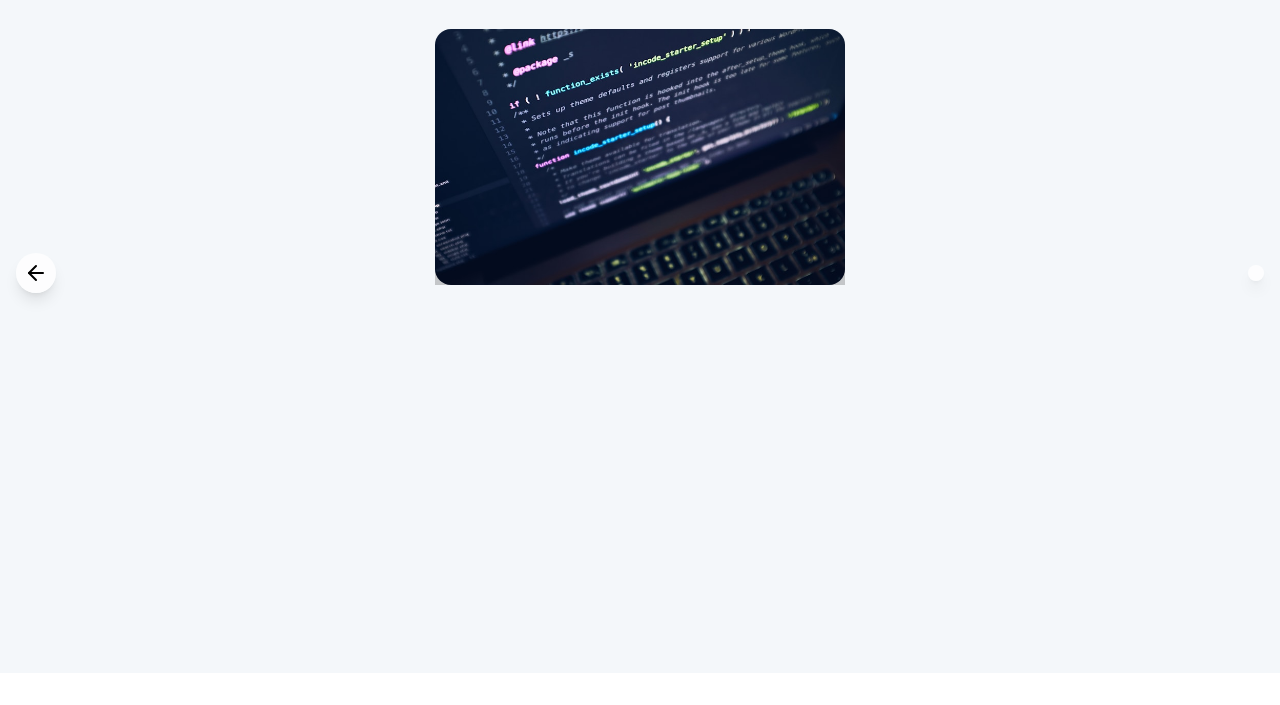
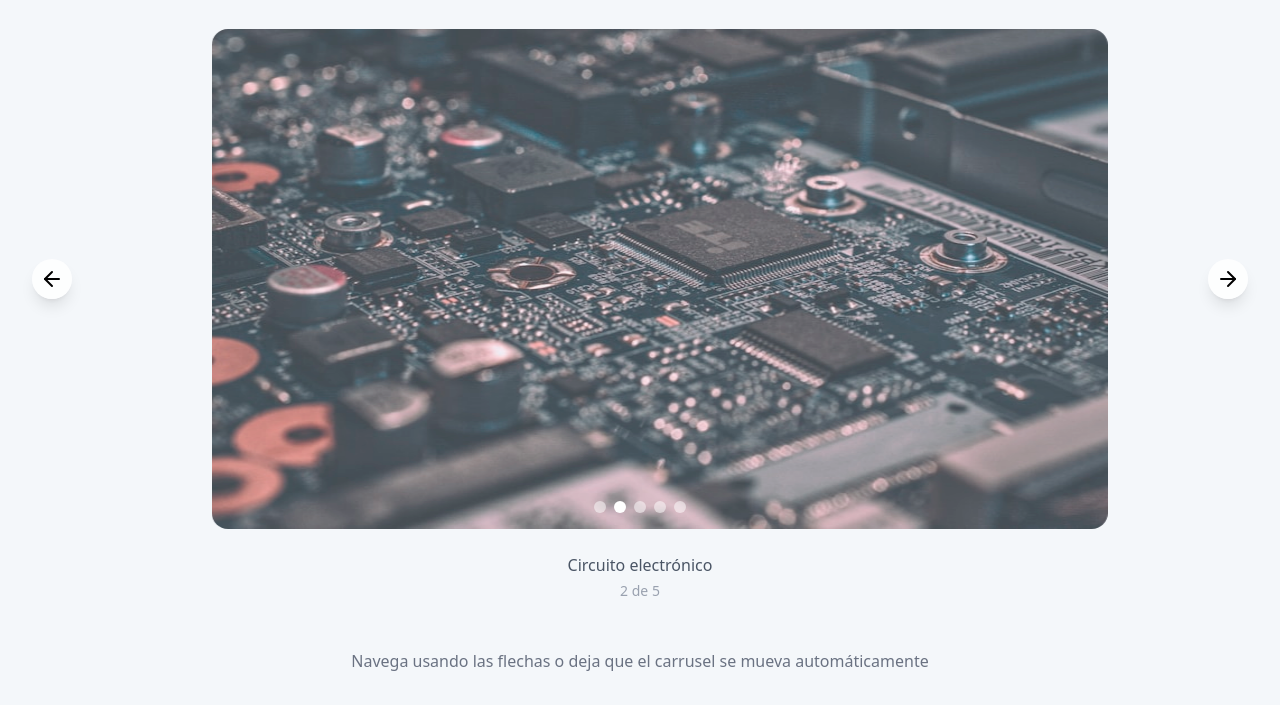
Before and after one commit to josueCarreno/carrusel_de_imagenes, a website: page index.html in a window 1280 px wide. Shown: the part 127-832 px from the top of the page. Before the commit the page ends 800 px from the top, so only its background shows below. Drawn offline with nearby package versions, Linux system fonts and the light colour scheme.

Commit message:
casi listo

```diff
--- a/index.html
+++ b/index.html
@@ -5,21 +5,49 @@
   <meta name="viewport" content="width=device-width, initial-scale=1.0">
   <title>Carrusel de Imagenes</title>
   <link href="./src/output.css" rel="stylesheet">
+  <link href="https://unpkg.com/aos@2.3.1/dist/aos.css" rel="stylesheet">
+  <script src="https://unpkg.com/aos@2.3.1/dist/aos.js"></script>
 </head>
-<body>
-  <main class="py-8 px-4 min-h-screen w-full bg-[#F4F7FA] flex flex-col items-center">
+<body class="bg-[#F4F7FA] ">
+  <main class="py-8 px-4 w-full flex flex-col items-center">
     <div class="text-center mb-8">
       <h1 class="text-4xl md:text-5xl font-bold text-gray-800 mb-4 h-auto">Galería de Imágenes</h1>
       <p class="text-lg text-gray-600 max-w-2xl mx-auto">Una hermosa colección de imágenes tecnológicas en un carrusel interactivo</p>
     </div>
-    <section>
-      <div class="bg-gradient-to-t from-black/20 to-transparent">
-        <button class="absolute left-4 top-1/2 transform -translate-y-1/2 bg-white/80 hover:bg-white text-gray-800 p-2 rounded-full shadow-lg transition-all duration-200 hover:scale-105"><img src="./images/flecha_izquierda.svg" alt=""></button>
-        <button class="absolute right-4 top-1/2 transform -translate-y-1/2 bg-white/80 hover:bg-white text-gray-800 p-2 rounded-full shadow-lg transition-all duration-200 hover:scale-105"></button>
-        <img class="h-[256px] rounded-2xl" src="./images/laptop_encendida.jpeg" alt="">
+    <section class="w-full">
+      <article class="relative">
+        <button id="boton-retroceder" class="z-10 absolute left-4 top-1/2 transform -translate-y-1/2 bg-white/80 hover:bg-white text-gray-800 p-2 rounded-full shadow-lg transition-all duration-200 hover:scale-105"><img src="./images/flecha_izquierda.svg" alt=""></button>
+
+        <button id="boton-avanzar" class="z-10 absolute right-4 top-1/2 transform -translate-y-1/2 bg-white/80 hover:bg-white text-gray-800 p-2 rounded-full shadow-lg transition-all duration-200 hover:scale-105"><img src="./images/flecha_derecha.svg" alt=""></button>
+
+        <div id="indicadores" class="absolute bottom-4 left-1/2 transform -translate-x-1/2 flex space-x-2 z-10">
+          <button class="w-3 h-3 rounded-full transition-all duration-200 bg-white shadow-lg hover:bg-white/75"></button>
+          <button class="w-3 h-3 rounded-full transition-all duration-200 bg-white/50 hover:bg-white/75"></button>
+          <button class="w-3 h-3 rounded-full transition-all duration-200 bg-white/50 hover:bg-white/75"></button>
+          <button class="w-3 h-3 rounded-full transition-all duration-200 bg-white/50 hover:bg-white/75"></button>
+          <button class="w-3 h-3 rounded-full transition-all duration-200 bg-white/50 hover:bg-white/75"></button>
+          <!--button class="w-3 h-3 rounded-full transition-all duration-200 bg-white shadow-lg scale-110"></button>-->
+        </div>
+
+        <div id="contenedor" class="flex items-center justify-center">
+          <img id="imagen" class="h-[256px] w-full rounded-2xl" src="./images/laptop_encendida.jpeg" alt="">
+        </div>
+
+
+
+      </article>
+      <div class="flex flex-col gap-12">
+        <div class="mt-6 text-center">
+          <p id="descripcion" class="text-gray-600 font-medium">Laptop encendida</p>
+          <p id="posicion" class="text-sm text-gray-400 mt-1">1 de 5</p>
+        </div>
+        <p class="text-gray-500 text-center">Navega usando las flechas o deja que el carrusel se mueva automáticamente</p>
       </div>
     </section>
   </main>
   <script src="./index.js"></script>
+  <script>
+    AOS.init();
+  </script>
 </body>
 </html>
--- a/index.js
+++ b/index.js
@@ -0,0 +1,78 @@
+let contador = 0;
+
+let imagenes = [{
+  posicion: "1 de 5",
+  imagen: "./images/laptop_encendida.jpeg",
+  descripcion: "Laptop encendida",
+}, {
+  posicion: "2 de 5",
+  imagen: "./images/circuito_electronico.jpeg",
+  descripcion: "Circuito electrónico",
+},{
+  posicion: "3 de 5",
+  imagen: "./images/programacion_java.jpeg",
+  descripcion: "Programación Java",
+},{
+  posicion: "4 de 5",
+  imagen: "./images/persona_con_laptop.jpeg",
+  descripcion: "Persona usando MacBook Pro",
+},{
+  posicion: "5 de 5",
+  imagen: "./images/mujer_usando_laptop.jpeg",
+  descripcion: "Mujer usando Laptop",
+}];
+
+retroceder = document.getElementById("boton-retroceder");
+avanzar = document.getElementById("boton-avanzar");
+
+retroceder.addEventListener("click", () => {
+  desplazarImagen(false);
+});
+
+avanzar.addEventListener("click", () => {
+  desplazarImagen(true);
+});
+
+function desplazarImagen(booleano = true){
+  let direccion = "";
+  switch (booleano){
+    case true:
+      contador++;
+      if(contador >= 5){
+        contador = 0;
+        direccion = "right";
+        break;
+      }
+      direccion = "left";
+      break
+    case false:
+      console.log(contador);
+      if (contador <= 0){
+        contador = 5;
+        direccion = "left";
+      } else {
+        direccion = "right";
+      }
+      contador--;
+      break
+  }
+  let indice = imagenes[contador].imagen;
+  let descripcion = imagenes[contador].descripcion;
+  let posicion = imagenes[contador].posicion;
+  let indicadores = document.getElementById("indicadores");
+  for (let i = 0; i < 5; i++){
+    if (i != contador){
+      indicadores.children[i].classList.remove("bg-white", "shadow-lg");
+      indicadores.children[i].classList.add("bg-white/50");
+    } else {
+      indicadores.children[i].classList.remove("bg-white/50");
+      indicadores.children[i].classList.add("bg-white", "shadow-lg");
+    }
+  }
+  document.getElementById("contenedor").innerHTML = `<img id="imagen" data-aos="fade-${direccion}" data-aos-duration="1000" class="md:min-h-[384px] lg:min-h-[500px] w-full max-w-[896px]  h-[256px] rounded-2xl" src="${indice}" alt="">`;
+  document.getElementById("descripcion").innerHTML = descripcion;
+  document.getElementById("posicion").innerHTML = posicion;
+
+}
+
+setInterval(desplazarImagen, 5000);
```
Also changed, not shown: images/circuito_electronico.jpeg (added), images/flecha_derecha.svg (added), images/mujer_usando_laptop.jpeg (added), images/persona_con_laptop.jpeg (added), images/programacion_java.jpeg (added), src/output.css.
